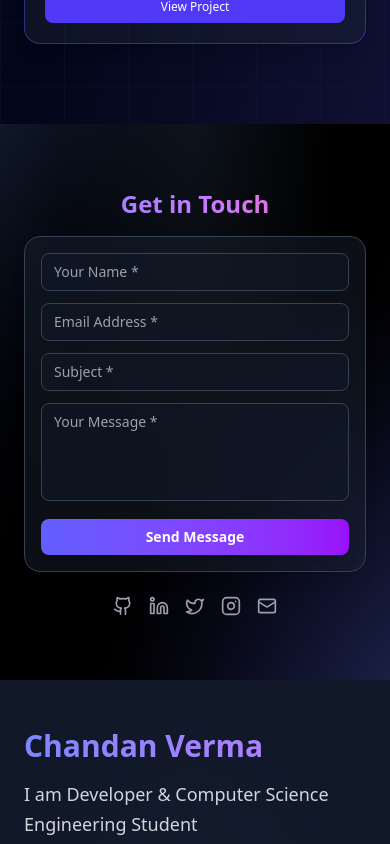
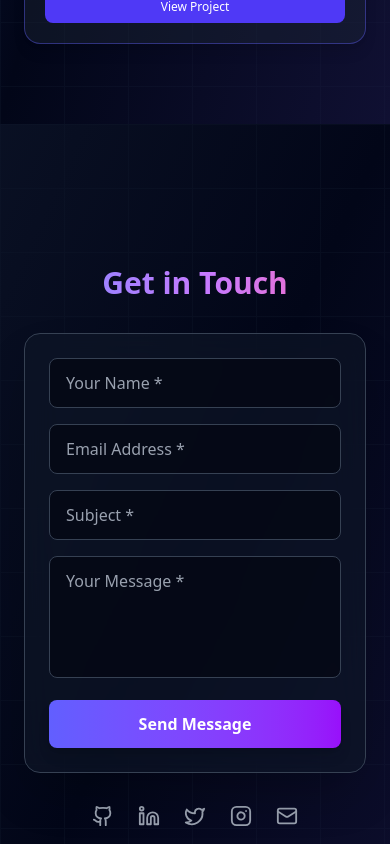
Before and after one commit to chandanXcoder/MyPortfolio, a React (Vite) app: page / in a window 390 px wide. Shown: the part 4240-5084 px from the top of the page. Built offline with nearby package versions, Linux system fonts and the light colour scheme.

Commit message:
update contact

```diff
--- a/src/components/contact.jsx
+++ b/src/components/contact.jsx
@@ -35,20 +35,23 @@ const Contact = () => {
   return (
     <section
       id="contact"
-      className="relative py-16 px-6 bg-gradient-to-br from-gray-900 via-black to-gray-900 flex items-center justify-center"
+      className="relative flex items-center justify-center min-h-screen bg-slate-950 text-white px-6 py-20 overflow-hidden"
     >
-      {/* Background Glow */}
-      <div className="absolute inset-0 bg-[radial-gradient(ellipse_at_top,_#1e293b_0%,_transparent_50%)] opacity-40"></div>
-      <div className="absolute inset-0 bg-[radial-gradient(ellipse_at_bottom_right,_#312e81_0%,_transparent_50%)] opacity-30"></div>
+      {/* Background Grid Pattern */}
+      <div className="absolute inset-0 bg-[linear-gradient(to_right,#1e293b_1px,transparent_1px),linear-gradient(to_bottom,#1e293b_1px,transparent_1px)] bg-[size:4rem_4rem] opacity-20"></div>
 
-      <div className="relative max-w-2xl w-full">
+      {/* Gradient Overlay */}
+      <div className="absolute inset-0 bg-gradient-to-br from-slate-900/60 via-transparent to-indigo-950/40"></div>
+
+      <div className="relative max-w-2xl w-full z-10">
         {/* Heading */}
         <motion.h2
           initial={{ opacity: 0, y: -20 }}
           whileInView={{ opacity: 1, y: 0 }}
           transition={{ duration: 0.6 }}
           viewport={{ once: true }}
-          className="text-center text-2xl sm:text-3xl md:text-4xl font-extrabold text-transparent bg-clip-text bg-gradient-to-r from-indigo-400 via-purple-400 to-pink-400 mb-4 sm:mb-6"
+          className="text-center text-3xl md:text-4xl font-extrabold
+          text-transparent bg-clip-text bg-gradient-to-r from-indigo-400 via-purple-400 to-pink-400 mb-8"
         >
           Get in Touch
         </motion.h2>
@@ -59,9 +62,9 @@ const Contact = () => {
           whileInView={{ opacity: 1, y: 0 }}
           transition={{ duration: 0.7 }}
           viewport={{ once: true }}
-          className="bg-gray-800/40 backdrop-blur-md rounded-2xl p-4 sm:p-6 border border-gray-700 shadow-lg"
+          className="bg-gray-900/60 backdrop-blur-lg rounded-2xl p-6 border border-gray-700 shadow-2xl"
         >
-          <form onSubmit={handleSubmit} className="space-y-3 sm:space-y-4">
+          <form onSubmit={handleSubmit} className="space-y-4">
             <input
               type="text"
               name="name"
@@ -69,7 +72,7 @@ const Contact = () => {
               required
               value={formData.name}
               onChange={handleInputChange}
-              className="w-full px-3 sm:px-4 py-2 sm:py-3 bg-gray-900/50 border border-gray-700 rounded-lg text-white placeholder-gray-400 focus:ring-2 focus:ring-indigo-400 focus:border-transparent transition-all text-sm sm:text-base"
+              className="w-full px-4 py-3 bg-gray-950/70 border border-gray-700 rounded-lg text-white placeholder-gray-400 focus:ring-2 focus:ring-indigo-400 focus:border-transparent transition-all"
             />
             <input
               type="email"
@@ -78,7 +81,7 @@ const Contact = () => {
               required
               value={formData.email}
               onChange={handleInputChange}
-              className="w-full px-3 sm:px-4 py-2 sm:py-3 bg-gray-900/50 border border-gray-700 rounded-lg text-white placeholder-gray-400 focus:ring-2 focus:ring-indigo-400 focus:border-transparent transition-all text-sm sm:text-base"
+              className="w-full px-4 py-3 bg-gray-950/70 border border-gray-700 rounded-lg text-white placeholder-gray-400 focus:ring-2 focus:ring-indigo-400 focus:border-transparent transition-all"
             />
             <input
               type="text"
@@ -87,7 +90,7 @@ const Contact = () => {
               required
               value={formData.subject}
               onChange={handleInputChange}
-              className="w-full px-3 sm:px-4 py-2 sm:py-3 bg-gray-900/50 border border-gray-700 rounded-lg text-white placeholder-gray-400 focus:ring-2 focus:ring-indigo-400 focus:border-transparent transition-all text-sm sm:text-base"
+              className="w-full px-4 py-3 bg-gray-950/70 border border-gray-700 rounded-lg text-white placeholder-gray-400 focus:ring-2 focus:ring-indigo-400 focus:border-transparent transition-all"
             />
             <textarea
               name="message"
@@ -96,7 +99,7 @@ const Contact = () => {
               required
               value={formData.message}
               onChange={handleInputChange}
-              className="w-full px-3 sm:px-4 py-2 sm:py-3 bg-gray-900/50 border border-gray-700 rounded-lg text-white placeholder-gray-400 focus:ring-2 focus:ring-indigo-400 focus:border-transparent transition-all resize-none text-sm sm:text-base"
+              className="w-full px-4 py-3 bg-gray-950/70 border border-gray-700 rounded-lg text-white placeholder-gray-400 focus:ring-2 focus:ring-indigo-400 focus:border-transparent transition-all resize-none"
             ></textarea>
 
             <motion.button
@@ -104,7 +107,7 @@ const Contact = () => {
               disabled={isSubmitting}
               whileHover={{ scale: 1.03 }}
               whileTap={{ scale: 0.97 }}
-              className={`w-full py-2 sm:py-3 rounded-lg font-semibold text-white transition-all duration-300 text-sm sm:text-base ${
+              className={`w-full py-3 rounded-lg font-semibold text-white transition-all duration-300 ${
                 isSubmitting
                   ? "bg-gray-600 cursor-not-allowed"
                   : "bg-gradient-to-r from-indigo-500 to-purple-600 hover:opacity-90 shadow-lg"
@@ -117,7 +120,7 @@ const Contact = () => {
               <motion.p
                 initial={{ opacity: 0 }}
                 animate={{ opacity: 1 }}
-                className="text-green-400 text-sm mt-3"
+                className="text-green-400 text-sm mt-3 text-center"
               >
                 ✓ Message sent successfully!
               </motion.p>
@@ -125,20 +128,20 @@ const Contact = () => {
           </form>
         </motion.div>
 
-        {/* Social Icon */}
+        {/* Social Icons */}
         <motion.div
           initial={{ opacity: 0, y: 20 }}
           whileInView={{ opacity: 1, y: 0 }}
           transition={{ duration: 0.8, delay: 0.2 }}
           viewport={{ once: true }}
-          className="flex justify-center gap-4 sm:gap-6 mt-6 sm:mt-8"
+          className="flex justify-center gap-6 mt-8"
         >
           {[
-            { icon: <Github size={20} />, link: "https://github.com/" },
-            { icon: <Linkedin size={20} />, link: "https://linkedin.com/" },
-            { icon: <Twitter size={20} />, link: "https://twitter.com/" },
-            { icon: <Instagram size={20} />, link: "https://instagram.com/" },
-            { icon: <Mail size={20} />, link: "mailto:youremail@example.com" },
+            { icon: <Github size={22} />, link: "https://github.com/" },
+            { icon: <Linkedin size={22} />, link: "https://linkedin.com/" },
+            { icon: <Twitter size={22} />, link: "https://twitter.com/" },
+            { icon: <Instagram size={22} />, link: "https://instagram.com/" },
+            { icon: <Mail size={22} />, link: "mailto:youremail@example.com" },
           ].map((item, index) => (
             <motion.a
               key={index}
```
